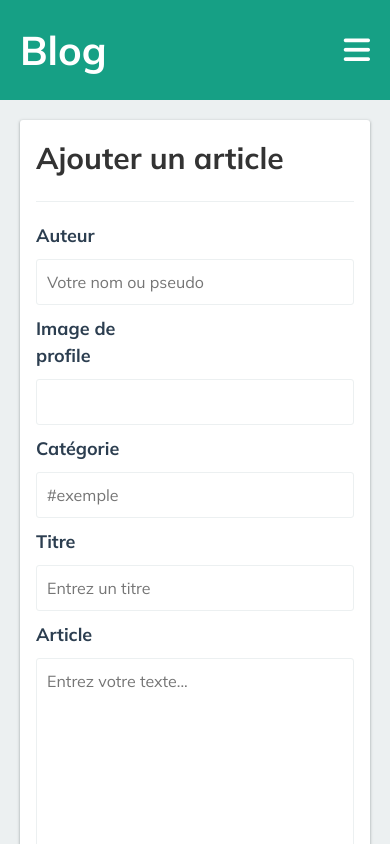
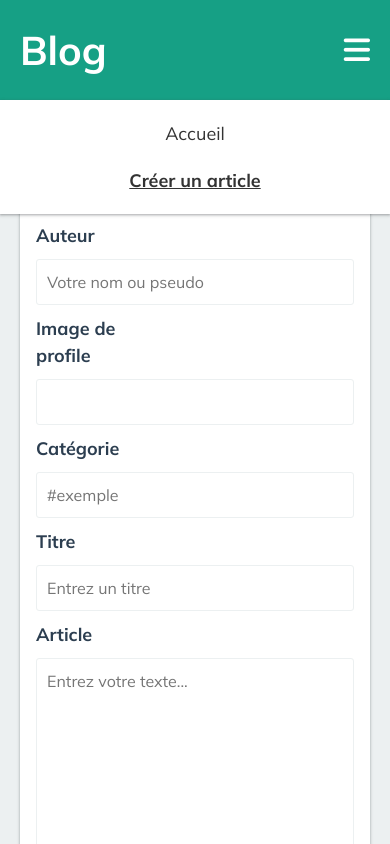
Before and after one commit to ackheron/Blog_JavaScript_Vanilla, a website built with webpack: page src/form/form.html in a window 390 px wide. Both pictures are taken after a click on the element 356 px from the left and 49 px from the top of the page. Shown: the top 844 px of the page. Built offline with nearby package versions, Linux system fonts and the light colour scheme; no server answers.

Commit message:
:lipstick: style of mobile menu

```diff
--- a/src/assets/javascripts/topbar.js
+++ b/src/assets/javascripts/topbar.js
@@ -52,10 +52,9 @@ const openMenu = () => {
 =============================================*/
 const createMobileMenu = () => {
     mobileMenuDOM = document.createElement("div");
-    mobileMenuDOM.classList.add("mobile-menu");
+    mobileMenuDOM.classList.add("header-menu-mobile");
     // On empêche la fermeture du menu mobile lorsque on clique à l'intérieur
     mobileMenuDOM.addEventListener("click", (event) => {
-        event.preventDefault();
         event.stopPropagation();
     });
     // on copie la liste des liens du menu principal dans le menu mobile en clonant l'élément ul
@@ -73,3 +72,17 @@ const closeMenu = () => {
     mobileMenuDOM.classList.remove("open");
 };
 /*=====  End of Fermeture du menu mobile  ======*/
+
+// Nous récupérons les clicks sur window pour fermer le menu
+window.addEventListener("click", (event) => {
+    if (isOpenMenu) {
+        toggleMobileMenu();
+    }
+});
+
+// SI la fenêtre est agrandie et qu'elle dépasse 480px de largeur alors nous fermons le menu si il est ouvert
+window.addEventListener("resize", (event) => {
+    if (window.innerWidth > 480 && isOpenMenu) {
+        toggleMobileMenu();
+    }
+});
--- a/src/assets/styles/layout/_header.scss
+++ b/src/assets/styles/layout/_header.scss
@@ -5,6 +5,7 @@ header {
     flex-flow: row nowrap;
     justify-content: space-between;
     align-items: center;
+    position: relative;
     a {
         color: white;
     }
@@ -37,5 +38,27 @@ header {
                 display: initial;
             }
         }
+        &-mobile {
+            display: none;
+        }
+        &-mobile.open {
+            display: block;
+            position: absolute;
+            box-shadow: var(--box-shadow);
+            top: 6.25rem;
+            right: 0;
+            width: 100%;
+            background: white;
+            ul {
+                display: block;
+                li {
+                    margin: 1.25rem 0;
+                    text-align: center;
+                    a {
+                        color: var(--text);
+                    }
+                }
+            }
+        }
     }
 }
```
